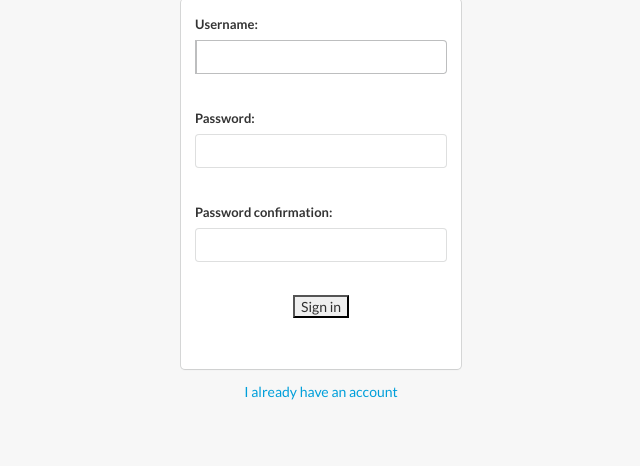
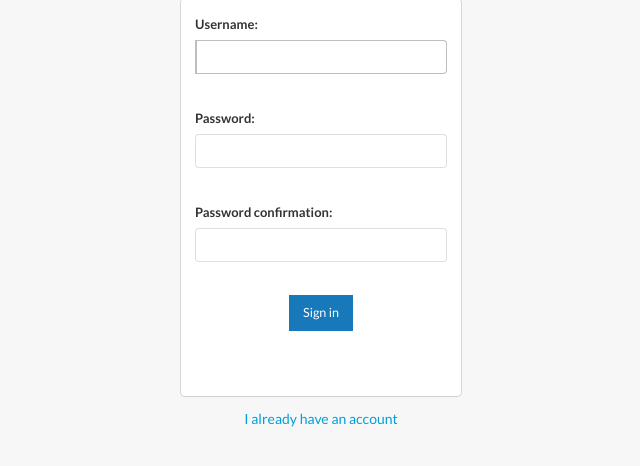
Before and after one commit to Reparadocs/MustangRatings, a Django app: page /ratings/register/ in a window 1280 px wide. Shown: the part 183-649 px from the top of the page, without its empty margins (319-959 px from the left). Run offline with Django 3.2, Linux system fonts and the light colour scheme; some libraries are stand-ins or nearby versions.

Commit message:
add button class

```diff
--- a/MustangRatings/ratings/templates/main.html
+++ b/MustangRatings/ratings/templates/main.html
@@ -22,7 +22,7 @@
         {{form.number.label_tag}}{{form.number}}  <br>
       </div>
 
-        <input type="submit" id="submit" name="submit" value="Search" /><br>
+        <center>  <input class="button" type="submit" id="submit" name="submit" value="Search" /> </center><br>
         <input type="hidden" name="next" value="{{ next }}" />        <br>
     </div>
 </form>
--- a/MustangRatings/ratings/templates/registration/login.html
+++ b/MustangRatings/ratings/templates/registration/login.html
@@ -18,7 +18,7 @@
       <div class="field">
         {{form.password.label_tag}}{{form.password}}  <br>
       </div>
-        <center><input type="submit" id="submit" name="submit" value="Sign in" /></center><br>
+        <center><input type="submit" class="button" id="submit" name="submit" value="Sign in" /></center><br>
         <input type="hidden" name="next" value="{{ next }}" />        <br>
     </div>
     <center> <a href="/ratings/register/" id="new">Register!</a> </center>
--- a/MustangRatings/ratings/templates/registration/register.html
+++ b/MustangRatings/ratings/templates/registration/register.html
@@ -23,7 +23,7 @@
       <div class="field">
          {{form.password2.label_tag}}{{form.password2}}<br>
       </div>
-        <center><input type="submit" id="submit" name="submit" value="Sign in" /></center><br>
+        <center><input class="button" type="submit" id="submit" name="submit" value="Sign in" /></center><br>
         <input type="hidden" name="next" value="{{ next }}" />        <br>
     </div>
     <center>
```
